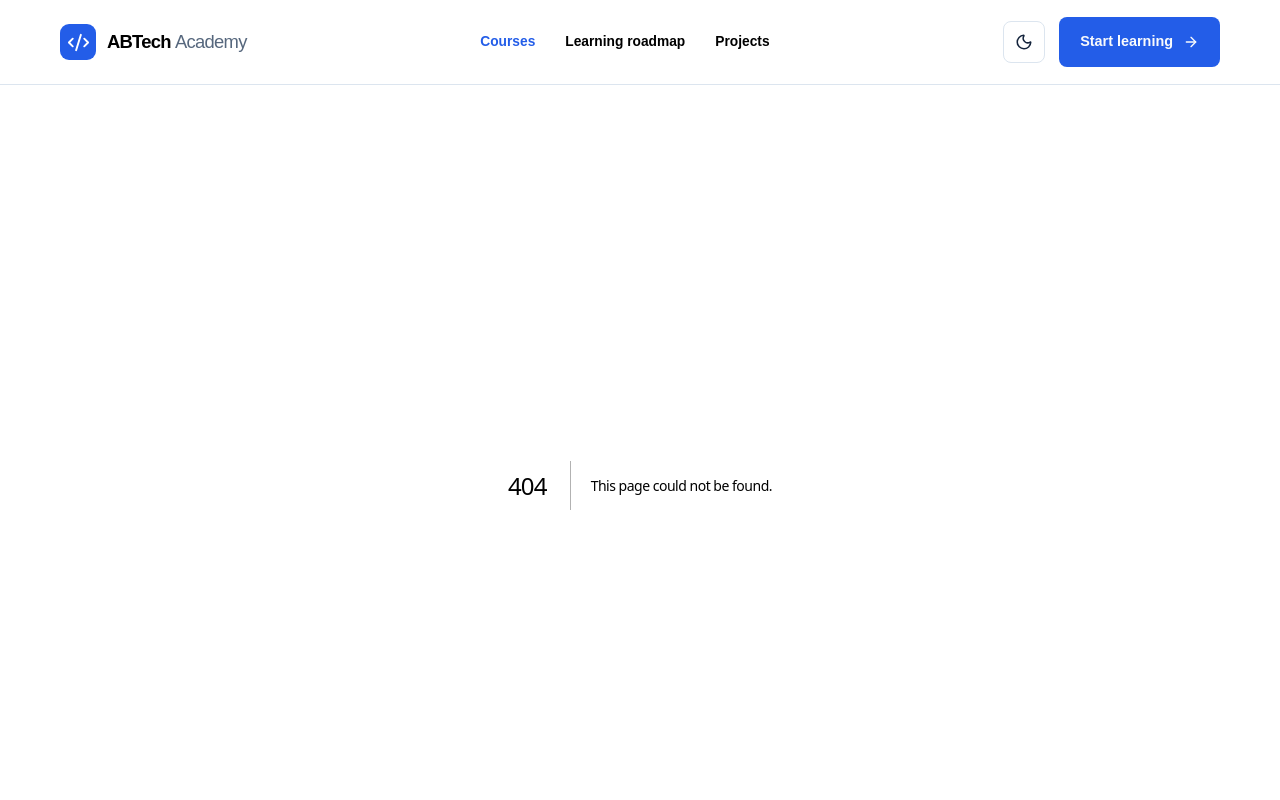
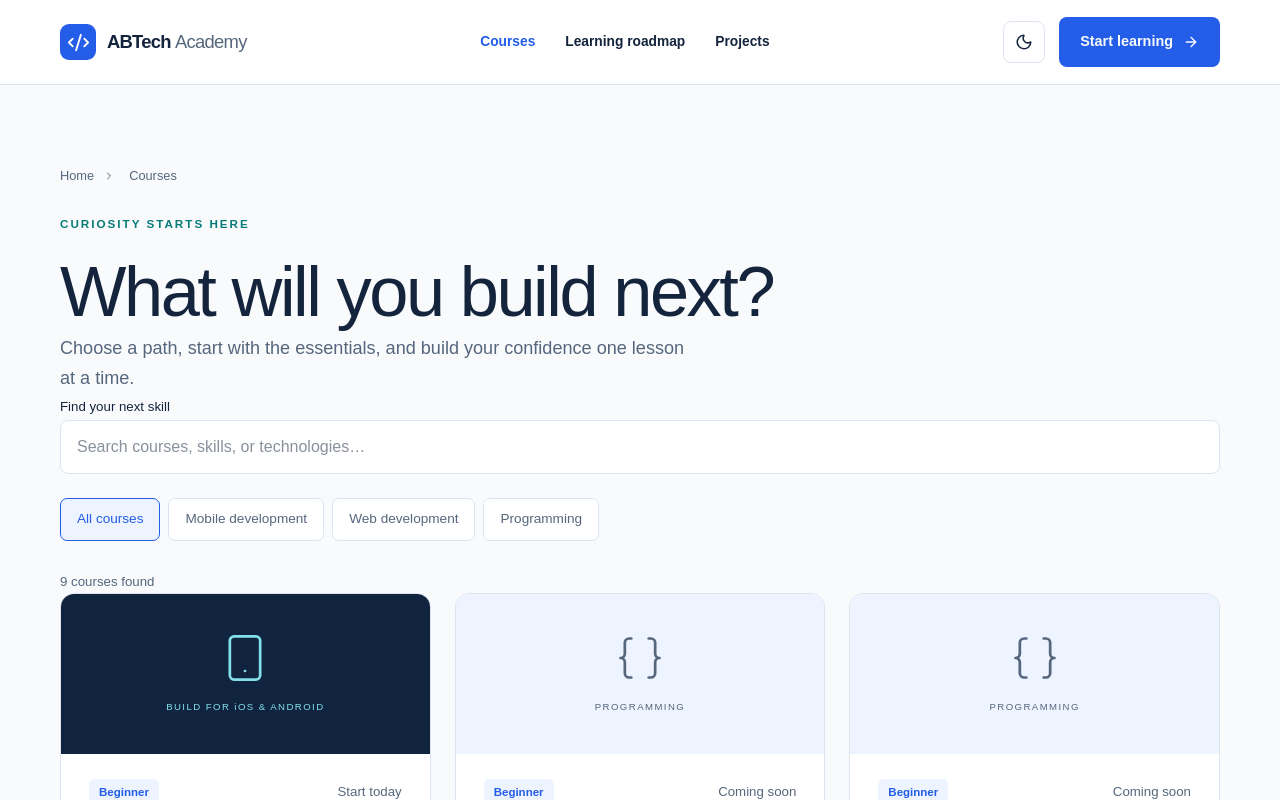
Before and after one commit to Abdulfatai2000/ABTech-Academy, a Next.js app: page /courses in a window 1280 px wide. Before the commit this address had no page. Shown: the top 800 px of the page. Built offline with nearby package versions, Linux system fonts and the light colour scheme.

Commit message:
feat: add searchable course catalog and category filters

```diff
--- /dev/null
+++ b/src/app/courses/page.tsx
@@ -0,0 +1,5 @@
+import { Catalog } from "@/components/courses/catalog";
+import { Breadcrumbs } from "@/components/ui/primitives";
+import "@/styles/home.css";
+export const metadata = { title: "Explore courses" };
+export default function CoursesPage() { return <div className="container section"><Breadcrumbs items={[{ label: "Home", href: "/" }, { label: "Courses" }]} /><p className="eyebrow">Curiosity starts here</p><h1>What will you build next?</h1><p className="lead">Choose a path, start with the essentials, and build your confidence one lesson at a time.</p><Catalog /></div>; }
--- /dev/null
+++ b/src/components/courses/catalog.tsx
@@ -0,0 +1,12 @@
+"use client";
+import { useState } from "react";
+import { courses } from "@/data/courses";
+import { CourseCard } from "./course-card";
+import { EmptyState } from "@/components/ui/primitives";
+import { filterCourses } from "@/lib/catalog";
+export function Catalog() {
+  const [query, setQuery] = useState("");
+  const [category, setCategory] = useState("All courses");
+  const results = filterCourses(courses, query, category);
+  return <><label htmlFor="course-search" className="small">Find your next skill</label><input id="course-search" className="field" type="search" placeholder="Search courses, skills, or technologies…" value={query} onChange={e => setQuery(e.target.value)} /><div className="filters" aria-label="Course categories">{["All courses", "Mobile development", "Web development", "Programming"].map(value => <button className="filter" key={value} aria-pressed={value === category} onClick={() => setCategory(value)}>{value}</button>)}</div><p className="small muted" role="status">{results.length} {results.length === 1 ? "course" : "courses"} found</p>{results.length ? <div className="grid">{results.map(course => <CourseCard key={course.slug} course={course} />)}</div> : <EmptyState title="No courses match yet">Try another skill or <button className="text-link" onClick={() => { setQuery(""); setCategory("All courses"); }}>clear your filters</button>.</EmptyState>}</>;
+}
--- /dev/null
+++ b/src/components/courses/course-card.tsx
@@ -0,0 +1,6 @@
+import { ArrowUpRight, Braces, Smartphone } from "lucide-react";
+import Link from "next/link";
+import type { Course } from "@/types/course";
+export function CourseCard({ course }: { course: Course }) {
+  return <article className="card course-card"><div className={`course-art ${course.available ? "available" : ""}`} aria-hidden="true">{course.category === "Mobile development" ? <Smartphone size={52} strokeWidth={1.25} /> : <Braces size={52} strokeWidth={1.25} />}<span>{course.available ? "BUILD FOR iOS & ANDROID" : course.category.toUpperCase()}</span></div><div className="row between"><span className="badge">{course.difficulty}</span><span className="small muted">{course.available ? "Start today" : "Coming soon"}</span></div><h3 style={{ marginTop: 20 }}>{course.title}</h3><p className="small">{course.description}</p>{course.available ? <Link href={`/courses/${course.slug}`} className="text-link">Explore course <ArrowUpRight size={17} /></Link> : <span className="small muted">In the academy’s future curriculum</span>}</article>;
+}
--- /dev/null
+++ b/src/lib/catalog.ts
@@ -0,0 +1,5 @@
+import type { Course } from "../types/course";
+export function filterCourses(courses: Course[], query: string, category: string) {
+  const search = query.trim().toLowerCase();
+  return courses.filter(course => (category === "All courses" || course.category === category) && [course.title, course.description, ...course.technologies].join(" ").toLowerCase().includes(search));
+}
```
